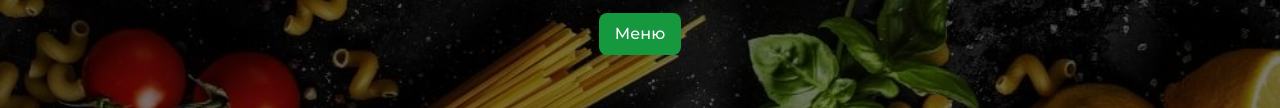
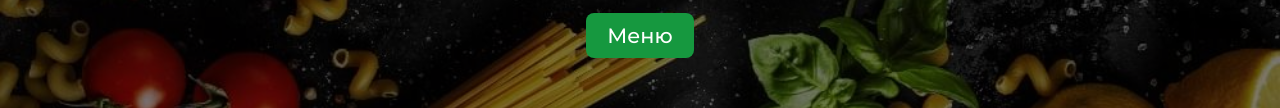
Before and after one commit to AlexandrSpevakov/Restaurant-Landing, a website: page index.html in a window 1280 px wide. Shown: the part 375-483 px from the top of the page. Drawn offline with nearby package versions, Linux system fonts and the light colour scheme.

Commit message:
refactor: adjust the home buttons sizes

```diff
--- a/src/scss/components/_mediaqueries.scss
+++ b/src/scss/components/_mediaqueries.scss
@@ -130,7 +130,8 @@
     }
 
     &__button {
-      font-size: 1rem;
+      font-size: 1.3rem;
+      padding: 0.6rem 1.3rem;
     }
   }
 
```
Also changed, not shown: public/css/style.css, public/css/style.min.css, 1 other file.
